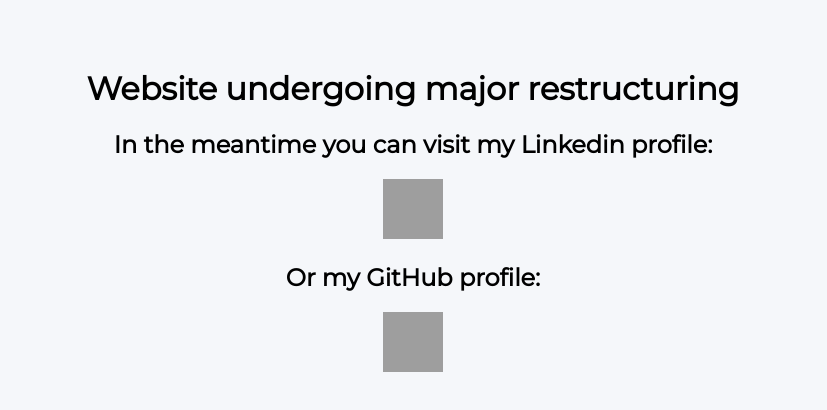
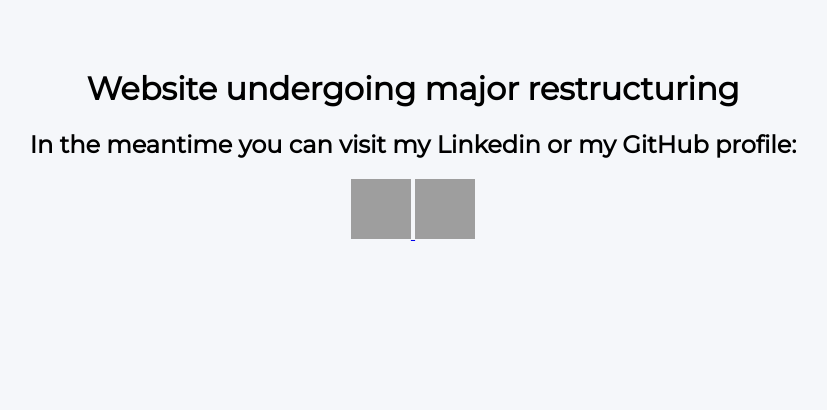
Before and after one commit to niezgorszynick/Resume, a plain HTML site: page index.html in a window 1280 px wide. Shown: the whole page, without its empty margins (227-1054 px from the left). Drawn offline with nearby package versions, Linux system fonts and the light colour scheme; grey boxes are pictures that could not be loaded.

Commit message:
Update index.html

```diff
--- a/index.html
+++ b/index.html
@@ -18,11 +18,10 @@
   <body>
 	  <center>
 		  <h1>Website undergoing major restructuring</h1>
-		  <h2>In the meantime you can visit my Linkedin profile:</h2>
+		  <h2>In the meantime you can visit my Linkedin or my GitHub profile:</h2>
 		  <a href="https://linkedin.com/in/maciej-szulakiewicz">
 		  <img alt="Link to my Linkedin profile" src="https://cdn-icons-png.flaticon.com/512/174/174857.png" width=60px height=60px>
 		  </a>
-		  <h2>Or my GitHub profile:</h2>
 		  <a href="https://github.com/niezgorszynick">
 		  <img alt="Link to my GitHub profile" src="https://github.githubassets.com/images/modules/logos_page/GitHub-Mark.png" width=60px height=60px>
 		  </a>
```
